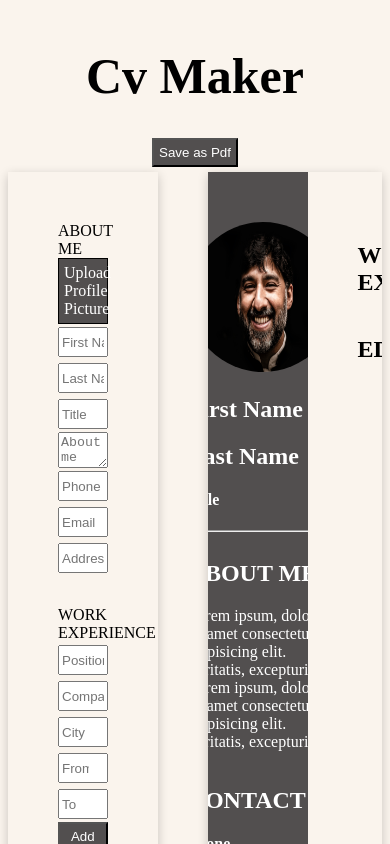
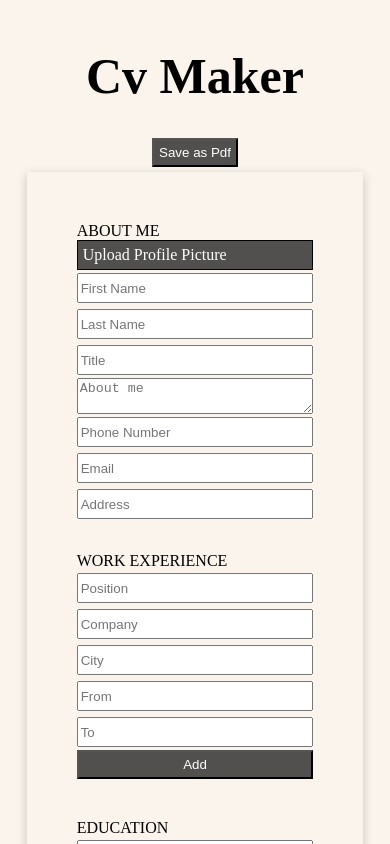
Before and after one commit to ivannissimrch/CvMAker, a React (Create React App) app: page / in a window 390 px wide. Shown: the top 844 px of the page. Built offline with nearby package versions, Linux system fonts and the light colour scheme.

Commit message:
added media queries

```diff
--- a/src/components/CaptureSection.module.css
+++ b/src/components/CaptureSection.module.css
@@ -5,7 +5,7 @@
     width: 40%;
     box-shadow: 0 3px 10px rgb(0 0 0 / 0.2);
     padding: 40px 50px;
-    height: 93.6vh;
+    min-height: 93.6vh;
   }
 
 
@@ -14,3 +14,9 @@
     margin: 3px 0;
     height: 30px;
   }
+
+  @media only screen and (max-width: 1200px) {
+    .edit-section{
+      width: 90%;
+    }
+  }
--- a/src/components/DisplayAbout.module.css
+++ b/src/components/DisplayAbout.module.css
@@ -1,12 +1,13 @@
 .about{
     width: 35%;
-    /* height: 93.6vh; */
+    min-height: 93.6vh;
     background-color: rgb(82, 79, 79);
     color:white;
     padding: 50px;
     display: flex;
     flex-direction: column;
     align-items: center;
+    justify-content: center;
     overflow: hidden;
 
   }
@@ -34,3 +35,42 @@
     overflow-wrap: break-word;
 
   }
+
+  @media only screen and (max-width: 1200px) {
+    .about{
+      width: 45%;
+      padding: 20px;
+    }
+
+  }
+
+  @media only screen and (max-width: 600px) {
+    .about{
+      width: 45%;
+      padding: 20px;
+    }
+
+    .profile-picture{
+      width: 120px;
+      height: 120px;
+      border-radius: 50%;
+    }
+    .about-header{
+      width: 120px;
+      overflow-wrap: break-word;
+
+    }
+
+    .about-body{
+      width: 120px;
+      overflow-wrap: break-word;
+
+    }
+
+
+    .about-footer{
+      width: 120px;
+      overflow-wrap: break-word;
+
+    }
+  }
--- a/src/components/DisplayEducation.module.css
+++ b/src/components/DisplayEducation.module.css
@@ -3,4 +3,5 @@
   .education-section{
     display: flex;
     flex-direction: column;
+    justify-content: center;
   }
--- a/src/components/DisplaySection.module.css
+++ b/src/components/DisplaySection.module.css
@@ -4,7 +4,7 @@
     display: flex;
     box-shadow: 0 3px 10px rgb(0 0 0 / 0.2);
     overflow: hidden;
-    height: 100vh;
+    min-height: 93.6vh;
   }
 
 
@@ -13,3 +13,9 @@
     padding: 50px;
 
   }
+
+  @media only screen and (max-width: 1200px) {
+    .cv-section{
+      width: 90%;
+    }
+  }
--- a/src/components/DisplayWork.module.css
+++ b/src/components/DisplayWork.module.css
@@ -7,4 +7,12 @@
   .work-section{
     display: flex;
     flex-direction: column;
+    justify-content: center;
   }
+
+
+  @media only screen and (max-width: 1200px) {
+    .experience{
+      width: 45%;
+    }
+  }
--- a/src/components/MainContainer.module.css
+++ b/src/components/MainContainer.module.css
@@ -2,6 +2,17 @@
     display: flex;
     flex-direction: row;
     justify-content: center;
-    /* height: 93.6vh; */
+    min-height: 93.6vh;
     gap: 50px;
   }
+
+  @media only screen and (max-width: 1200px) {
+    .main-container{
+      display: flex;
+      flex-direction: column;
+      justify-content: center;
+      align-items: center;
+      min-height: 93.6vh;
+     gap: 50px;
+    }
+  }
```
